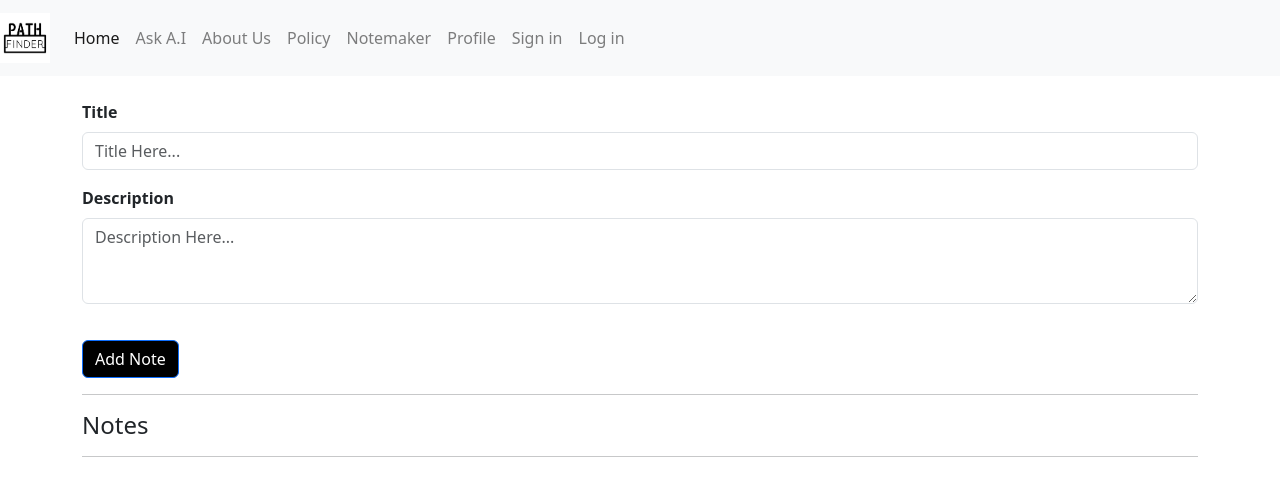
After one commit to Susa0823/PathFinderProject, a Django app: page /notemaker/ in a window 1280 px wide. The commit adds this page. Shown: the top 496 px of the page. Run offline with Django 4.2, Linux system fonts and the light colour scheme; some libraries are stand-ins or nearby versions.

Commit message:
notemaker page added

```diff
--- a/PathFinder/PathFinderApp/urls.py
+++ b/PathFinder/PathFinderApp/urls.py
@@ -10,6 +10,7 @@ urlpatterns = [
     path('chatbot/', views.chatbot, name='chatbot'),
     path('policy/', views.gdpr, name='policy'),
     path('about/', views.about, name='about'),
+    path('notemaker/', views.notemaker, name='notemaker'),
     path('chatbox/', views.test_chatbotview, name='chatbox'),
     path('login/', views.login_user, name='login'),
     path('logout/', views.logout_user, name="logout"),
--- a/PathFinder/PathFinderApp/views.py
+++ b/PathFinder/PathFinderApp/views.py
@@ -126,6 +126,9 @@ def gdpr(request):
 def about(request):
     return render(request, 'about.html')
 
+def notemaker(request):
+    return render(request, 'notemaker.html')
+
 
 # def chatwindow(request):
     # return render(request, 'chatwindow.html')
--- a/PathFinder/PathFinderBase/settings.py
+++ b/PathFinder/PathFinderBase/settings.py
@@ -107,8 +107,8 @@ DATABASES = {
     'default': {
         'ENGINE': 'django.db.backends.postgresql',
         # pathfinderdb on remote server, only diff
-        # 'NAME': os.environ.get('DB_NAME', 'pathfinderdb'),
-        'NAME': os.environ.get('DB_NAME', 'AppDBdjango'),
+        'NAME': os.environ.get('DB_NAME', 'pathfinderdb'),
+        # 'NAME': os.environ.get('DB_NAME', 'AppDBdjango'),
         'USER': os.environ.get('DB_USER', 'pathfinderdbsu'),
         'PASSWORD': os.environ.get('DB_PASSWORD', 'pa$$wordFinder'),
         'HOST': os.environ.get('DB_HOST', 'localhost'),
--- a/PathFinder/templates/navbar.html
+++ b/PathFinder/templates/navbar.html
@@ -49,6 +49,9 @@
           <a class="nav-link" href="{% url 'policy' %}">Policy</a>
         </li>
         <li class="nav-item">
+          <a class="nav-link" href="{% url 'notemaker' %}">Notemaker</a>
+        </li>
+        <li class="nav-item">
           <a class="nav-link" href="#">Profile</a>
         </li>
         {% if user.is_authenticated %}
--- /dev/null
+++ b/PathFinder/templates/notemaker.html
@@ -0,0 +1,133 @@
+<!DOCTYPE html>
+{%load static%}
+
+{% comment %} <link rel="stylesheet" href="{% static 'pathfinderapp/about_styles.css' %}">
+<html> {% endcomment %}
+
+{%include "./navbar.html"%}
+
+<html lang="en">
+
+<head>
+    <meta charset="utf-8">
+    <meta name="viewport" content="width=device-width, initial-scale=1">
+    <title>Notesmaker</title>
+    <link href="https://cdn.jsdelivr.net/npm/bootstrap@5.3.0-alpha1/dist/css/bootstrap.min.css" rel="stylesheet"
+        integrity="sha384-GLhlTQ8iRABdZLl6O3oVMWSktQOp6b7In1Zl3/Jr59b6EGGoI1aFkw7cmDA6j6gD" crossorigin="anonymous">
+
+        <script async src="https://cse.google.com/cse.js?cx=d58cf137cad7d40a8">
+        </script>
+        <div class="gcse-search"></div>
+
+    <!-- FONT  -->
+    <link rel="stylesheet" href="https://cdnjs.cloudflare.com/ajax/libs/font-awesome/5.14.0/css/all.min.css"
+        integrity="sha512-1PKOgIY59xJ8Co8+NE6FZ+LOAZKjy+KY8iq0G4B3CyeY6wYHN3yt9PW0XpSriVlkMXe40PTKnXrLnZ9+fkDaog=="
+        crossorigin="anonymous" />
+
+    <style>
+        /* Navbar styles */
+        .navbar {
+            background-color: #000; /* Change to desired background color */
+        }
+
+        .navbar-brand {
+            color: #fff; /* Change to desired text color */
+        }
+
+        .nav-link {
+            color: #fff; /* Change to desired text color */
+        }
+
+        .container {
+            margin-top: 40px; /* Adjust margin top as needed */
+            margin-bottom: 40px; /* Adjust margin bottom as needed
+            background-color: #f0f0f0; /* Set background color to light gray */
+        }
+
+
+        /* Form styles */
+        .form-label {
+            font-weight: bold; /* Add desired font weight */
+        }
+
+        /* Notes container styles */
+        #notesContainer {
+            margin-top: 20px; /* Adjust margin top as needed */
+        }
+
+        /* Add Note button styles */
+
+        #addNote {
+            margin-top: 20px;
+            background-color: #000;
+            color: #fff;
+            transition: background-color 0.3s ease; /* Add transition effect to smooth the hover effect */
+        }
+
+        #addNote:hover {
+            background-color: #FFFF00; /* Change background color on hover */
+        }
+
+
+        /* Footer styles */
+        /* Add desired footer styles based on your footer.html file */
+    </style>
+</head>
+
+<body>
+    <!-- Header -->
+    {% comment %} <nav class="navbar navbar-expand-lg navbar-dark bg-dark">
+        <div class="container col-xl-11 col-xxl-8">
+            <a class="navbar-brand" href="#">Notemaker</a><button class="navbar-toggler" type="button"
+                data-bs-toggle="collapse" data-bs-target="#navbarSupportedContent"
+                aria-controls="navbarSupportedContent" aria-expanded="false" aria-label="Toggle navigation"><span
+                    class="navbar-toggler-icon"></span></button>
+            <div class="collapse navbar-collapse" id="navbarSupportedContent">
+                <ul class="navbar-nav me-auto mb-2 mb-lg-0">
+                    <li class="nav-item"> {% endcomment %}
+                        <!-- <a class="nav-link active" aria-current="page" href="#">Home</a> -->
+                    </li>
+                </ul>
+                {% comment %} <form class="d-flex">
+                    <input class="form-control me-2" type="search" placeholder="Search" aria-label="Search"><button
+                        class="btn btn-outline-success" type="submit">Search</button>
+                </form> {% endcomment %}
+            </div>
+        </div>
+    </nav>
+    <div class="container col-xl-11 col-xxl-8 my-4">
+        <!-- ADD NOTE FORM -->
+    <div class="mb-3">
+        <label for="title" class="form-label">Title</label><input type="text" class="form-control" id="title"
+            placeholder="Title Here...">
+    </div>
+    <div class="mb-3">
+        <label for="description" class="form-label">Description</label><textarea class="form-control"
+            id="description" rows="3" placeholder="Description Here..."></textarea>
+    </div><button id="addNote" class="btn btn-primary">Add Note</button>
+    <hr>
+    <h4>Notes</h4>
+    <hr>
+    <div class="container-fluid row row-cols-md-3 p-0" id="notesContainer">
+        <!-- Notes Cards Here -->
+    </div>
+</div>
+</div>
+
+    <script src="https://cdn.jsdelivr.net/npm/bootstrap@5.3.0-alpha1/dist/js/bootstrap.bundle.min.js"
+        integrity="sha384-w76AqPfDkMBDXo30jS1Sgez6pr3x5MlQ1ZAGC+nuZB+EYdgRZgiwxhTBTkF7CXvN"
+        crossorigin="anonymous"></script>
+
+    {% comment %} <script src="./pathfinderapp/notemaker.js"></script> {% endcomment %}
+    <script src="{% static 'pathfinderapp/notemaker.js' %}" type="text/javascript"></script>
+
+
+
+    {% comment %} <link rel="script" href="{% static 'pathfinderapp/notemaker.js' %}">  {% endcomment %}
+</body>
+
+
+
+</html>
+
+{% comment %} {%include "./footer.html"%}  {% endcomment %}
```
Also changed, not shown: PathFinder/static/pathfinderapp/js/notemaker.js (added, +103 -0 lines).
